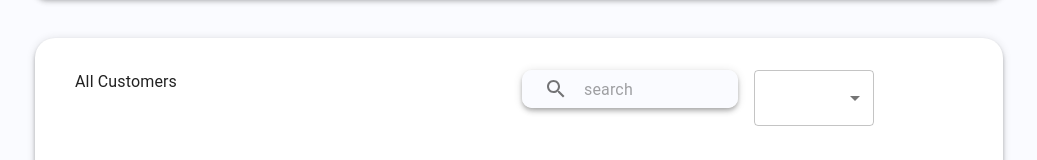
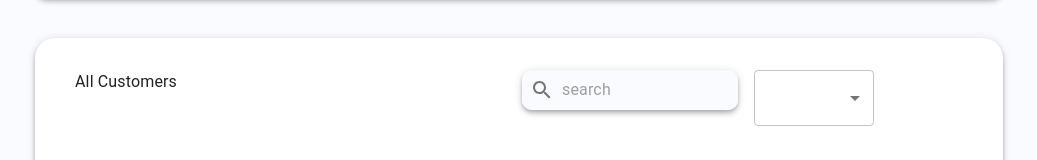
Before and after one commit to Abhiram716/youseai-assignment, a React (Create React App) app: page / in a window 1280 px wide. Shown: the part 233-393 px from the top of the page, without its empty margins (109-1146 px from the left). Built offline with nearby package versions, Linux system fonts and the light colour scheme.

Commit message:
updated search component

```diff
--- a/src/components/SearchBar.jsx
+++ b/src/components/SearchBar.jsx
@@ -1,10 +1,16 @@
 import React from "react";
 import SearchIcon from "@mui/icons-material/Search";
-import { Paper, TextField, IconButton, InputAdornment } from "@mui/material";
+import {
+  Box,
+  Paper,
+  IconButton,
+  InputBase,
+} from "@mui/material";
 import theme from "../utils/theme";
 
 const SearchBar = () => {
   return (
+    <Box>
       <Paper
         elevation={4}
         sx={{
@@ -12,37 +18,18 @@ const SearchBar = () => {
           width: "216px",
         }}
       >
-      <TextField
-        fullWidth
-        placeholder="search"
-        variant="outlined"
-        size="small"
-        autoComplete="off"
-        sx={{
-          bgcolor: theme.palette.primary.light,
-          borderRadius: "10px",
-          "& .MuiOutlinedInput-notchedOutline": {
-            border: "none",
-            borderRadius: "15px",
-          },
-          "&:hover .MuiOutlinedInput-notchedOutline": {
-            border: "none",
-          },
-        }}
-        InputProps={{
-          sx: {
-            height: "38px",
-          },
-          startAdornment: (
-            <InputAdornment position="start">
+        <Box
+          display={"flex"}
+          backgroundColor={theme.palette.primary.light}
+          borderRadius={"10px"}
+        >
           <IconButton>
             <SearchIcon />
           </IconButton>
-            </InputAdornment>
-          ),
-        }}
-      />
+          <InputBase placeholder="search" />
+        </Box>
       </Paper>
+    </Box>
   );
 };
 
```
Lines whose indentation alone changed are shown as unchanged.
